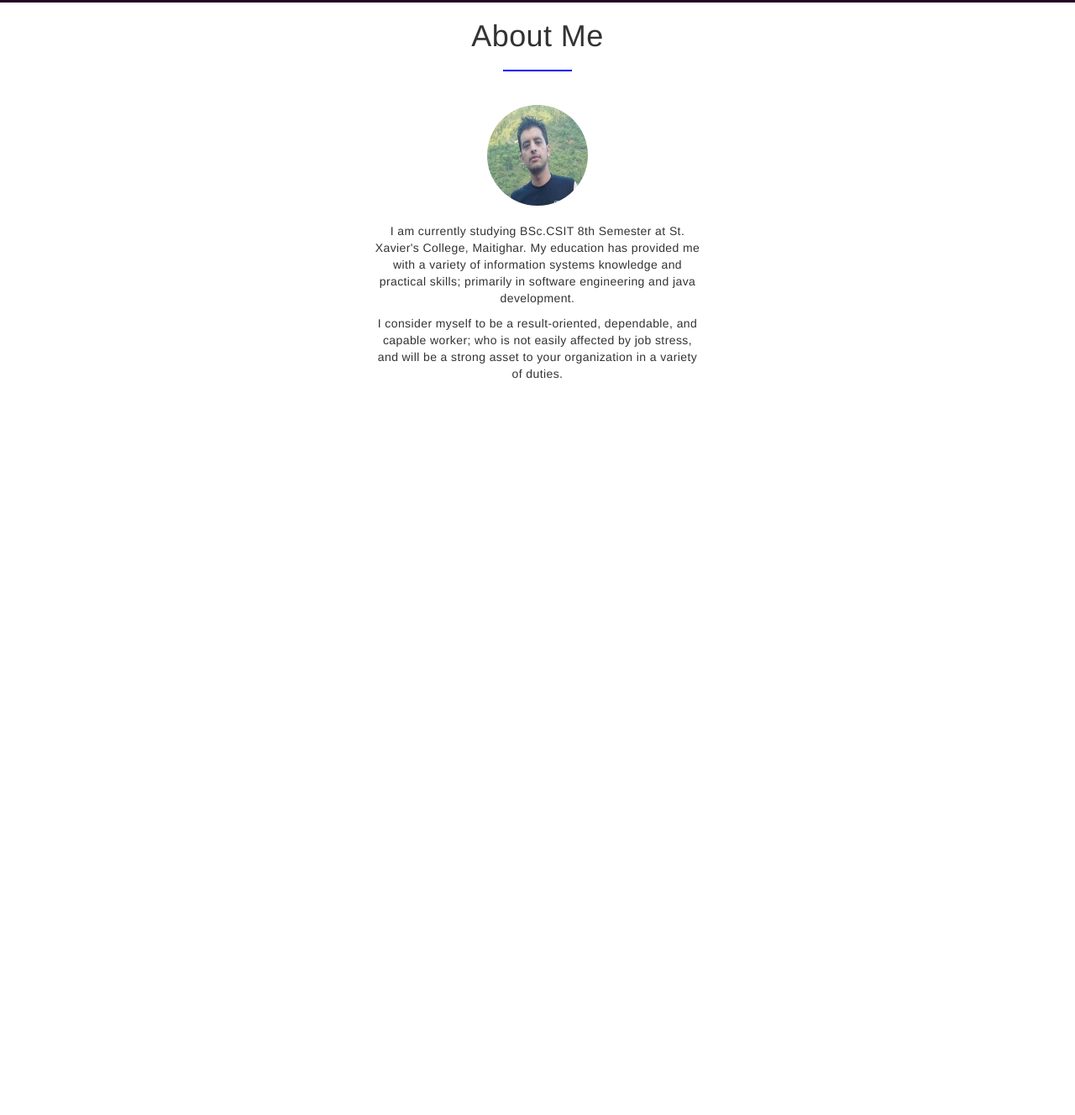
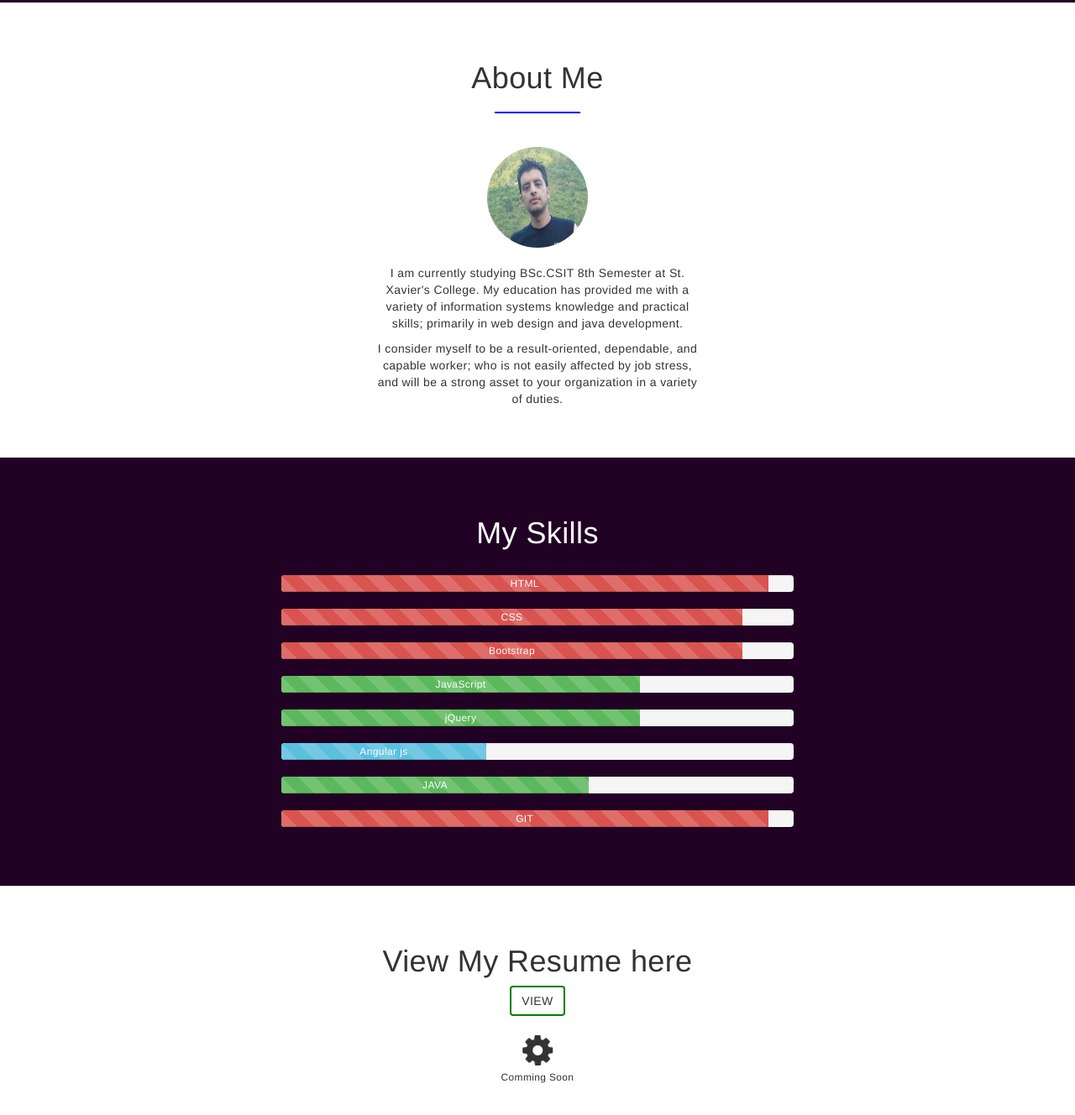
Before and after one commit to raviynwa/Personal-Website, a plain HTML site: page index.html in a window 1280 px wide. Shown: the part 296-1624 px from the top of the page at 84% size. Before the commit the page ends 800 px from the top, so only its background shows below. Drawn offline with Linux system fonts and the light colour scheme.

Commit message:
The website is nearly completed

```diff
--- a/bootstrap/css/style.css
+++ b/bootstrap/css/style.css
@@ -3,18 +3,21 @@ body{
 }
 .tophead{
 	background-color: #210124;
-	color: white;
+	color: white
 }
 
 .profileimg img {
 	height: 120px;
-	width: 120px;
+	width: 120px
 }
 .toppart{
 	margin-top: 50px;
-	margin-bottom: 50px;
+	margin-bottom: 50px
 }
 hr{
 	border: 1px solid blue;
-	width: 80px
+	width: 100px
 }
+.btn{
+	border: 2px solid green;
+}
--- a/index.html
+++ b/index.html
@@ -10,6 +10,7 @@
 </head>
 
 <body>
+
 <!-- Start First Part -->
 <div class="container-fluid tophead">
 	<div class="container">
@@ -22,8 +23,7 @@
 			</div>
 
 			<div class="col-md-4 text-center toppart">
-				<br>
-				<h3>Contact</h3>
+				<h3>Contact</h3><br>
 				<p>liverpoolianboy@gmail.com </p>
 				<p>9849343989</p>
 				<p>Kalanki, Kathmandu.</p>
@@ -55,18 +55,84 @@
 <!-- End First Part -->
 
 <!-- Start of Second Part -->
-<div class="container-fluid text-center">
+<div class="container-fluid text-center toppart">
 	<div class="row">
 		<div class="col-md-offset-4 col-md-4 col-md-offset-4 profileimg">
 			<h1>About Me</h1>
 			<hr><br>
 			<img src="images/profile.png" class="img-circle">
 			<br><br>
-			<p>I am currently studying BSc.CSIT 8th Semester at St. Xavier's College, Maitighar. My education has provided me with a variety of information systems knowledge and practical skills; primarily in software engineering and java development.</p>
+			<p>I am currently studying BSc.CSIT 8th Semester at St. Xavier's College. My education has provided me with a variety of information systems knowledge and practical skills; primarily in web design and java development.</p>
 			<p>I consider myself to be a result-oriented, dependable, and capable worker; who is not easily affected by job stress, and will be a strong asset to your organization in a variety of duties.</p>
 		</div>
 	</div>
 </div>
 <!-- End of Second Part -->
+
+<!-- Skills Part -->
+<div class="container-fluid tophead">
+	<div class="row toppart">
+	<h1 class="text-center">My Skills</h1><br>
+		<div class="col-md-offset-6 col-md-6 col-md-offset-3">
+			<div class="progress">
+  				<div class="progress-bar progress-bar-danger progress-bar-striped active" role="progressbar" aria-valuenow="60" aria-valuemin="0" aria-valuemax="100" style="width: 95%;">
+    			HTML
+  				</div>
+			</div>
+			<div class="progress">
+  				<div class="progress-bar progress-bar-danger progress-bar-striped active" role="progressbar" aria-valuenow="60" aria-valuemin="0" aria-valuemax="100" style="width: 90%;">
+    			CSS
+  				</div>
+			</div>
+			<div class="progress">
+  				<div class="progress-bar progress-bar-danger progress-bar-striped active" role="progressbar" aria-valuenow="60" aria-valuemin="0" aria-valuemax="100" style="width: 90%;">
+    			Bootstrap
+  				</div>
+			</div>
+			<div class="progress">
+  				<div class="progress-bar progress-bar-success progress-bar-striped active" role="progressbar" aria-valuenow="60" aria-valuemin="0" aria-valuemax="100" style="width: 70%;">
+    			JavaScript
+  				</div>
+			</div>
+			<div class="progress">
+  				<div class="progress-bar progress-bar-success progress-bar-striped active" role="progressbar" aria-valuenow="60" aria-valuemin="0" aria-valuemax="100" style="width: 70%;">
+    			jQuery
+  				</div>
+			</div>
+			<div class="progress">
+  				<div class="progress-bar progress-bar-info progress-bar-striped active" role="progressbar" aria-valuenow="60" aria-valuemin="0" aria-valuemax="100" style="width: 40%;">
+    			Angular js
+  				</div>
+			</div>
+			<div class="progress">
+  				<div class="progress-bar progress-bar-success progress-bar-striped active" role="progressbar" aria-valuenow="60" aria-valuemin="0" aria-valuemax="100" style="width: 60%;">
+    			JAVA
+  				</div>
+			</div>
+			<div class="progress">
+  				<div class="progress-bar progress-bar-danger progress-bar-striped active" role="progressbar" aria-valuenow="60" aria-valuemin="0" aria-valuemax="100" style="width: 95%;">
+    			GIT
+  				</div>
+			</div>
+		</div>
+	</div>
+</div>
+<!-- Endof Skills Part -->
+
+<!-- CV Part -->
+<div class="container text-center toppart">
+	<h1>
+		View My Resume here
+	</h1>
+	<a class="btn btn-default" href="cv/mycv.pdf" target="_blank">VIEW</a>
+	<br><br>
+	<i class="fa fa-cog fa-spin fa-3x fa-fw" aria-hidden="true"></i><br>
+	<small>Comming Soon</small>
+</div>
+<!-- End of CV Part -->
+
+<!-- Start of Trainings -->
+
+<!-- End of Training -->
 </body>
 </html>
```
Also changed, not shown: images/java.PNG (added), 1 other file.
